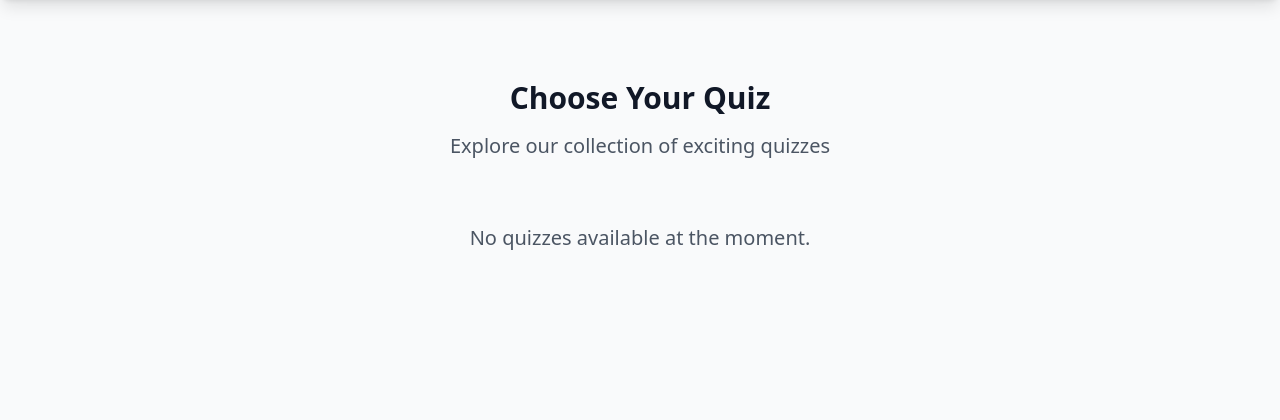
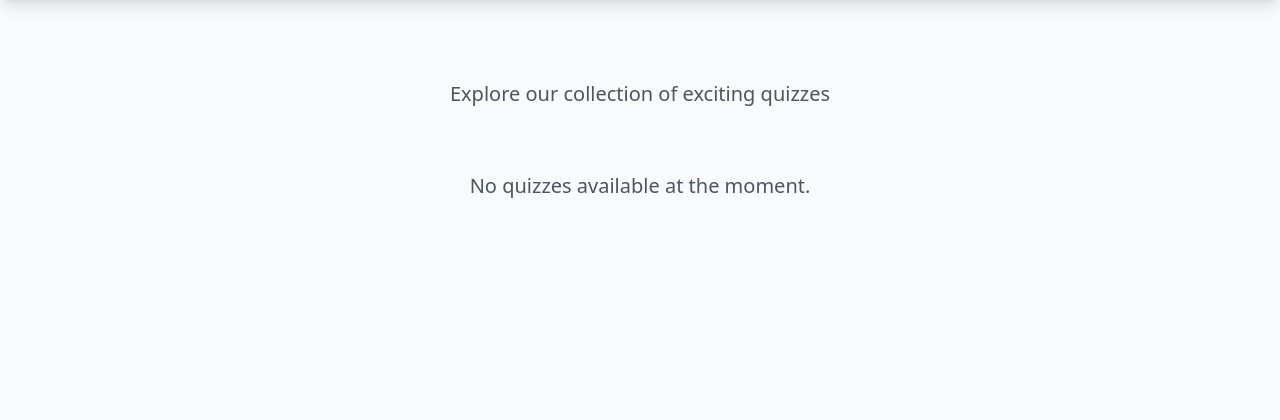
Before and after one commit to ashishkekan/QuizBash, a Django app: template quiz/templates/quiz/quiz_list.html in a window 1280 px wide. Shown: the part 64-484 px from the top of the page. Run offline with Django 3.2, Linux system fonts and the light colour scheme; the template is opened without the code that fills it, so the values that code supplies are empty; some libraries are stand-ins or nearby versions.

Commit message:
Fixed code

```diff
--- a/quiz/templates/quiz/login.html
+++ b/quiz/templates/quiz/login.html
@@ -1,5 +1,5 @@
 {% extends "quiz/base.html" %}
-{% block title %}Login - Quiz App{% endblock %}
+{% block title %}Login | QuizBash{% endblock %}
 {% block content %}
 <section class="py-20 bg-gray-50 gradient-bg text-white">
     <div class="max-w-md mx-auto px-4 sm:px-6 lg:px-8">
--- a/quiz/templates/quiz/quiz_list.html
+++ b/quiz/templates/quiz/quiz_list.html
@@ -1,11 +1,10 @@
 {% extends "quiz/base.html" %}
 {% load custom_filters %}
-{% block title %}Select a Quiz{% endblock %}
+{% block title %}Quizzes{% endblock %}
 {% block content %}
 <section class="py-20 bg-gray-50">
     <div class="max-w-6xl mx-auto px-4 sm:px-6 lg:px-8">
         <div class="text-center mb-16">
-            <h2 class="text-3xl font-bold text-gray-900 mb-4">Choose Your Quiz</h2>
             <p class="text-xl text-gray-600">Explore our collection of exciting quizzes</p>
         </div>
         <div class="grid sm:grid-cols-2 lg:grid-cols-3 gap-8">
```
Also changed, not shown: db.sqlite3.
